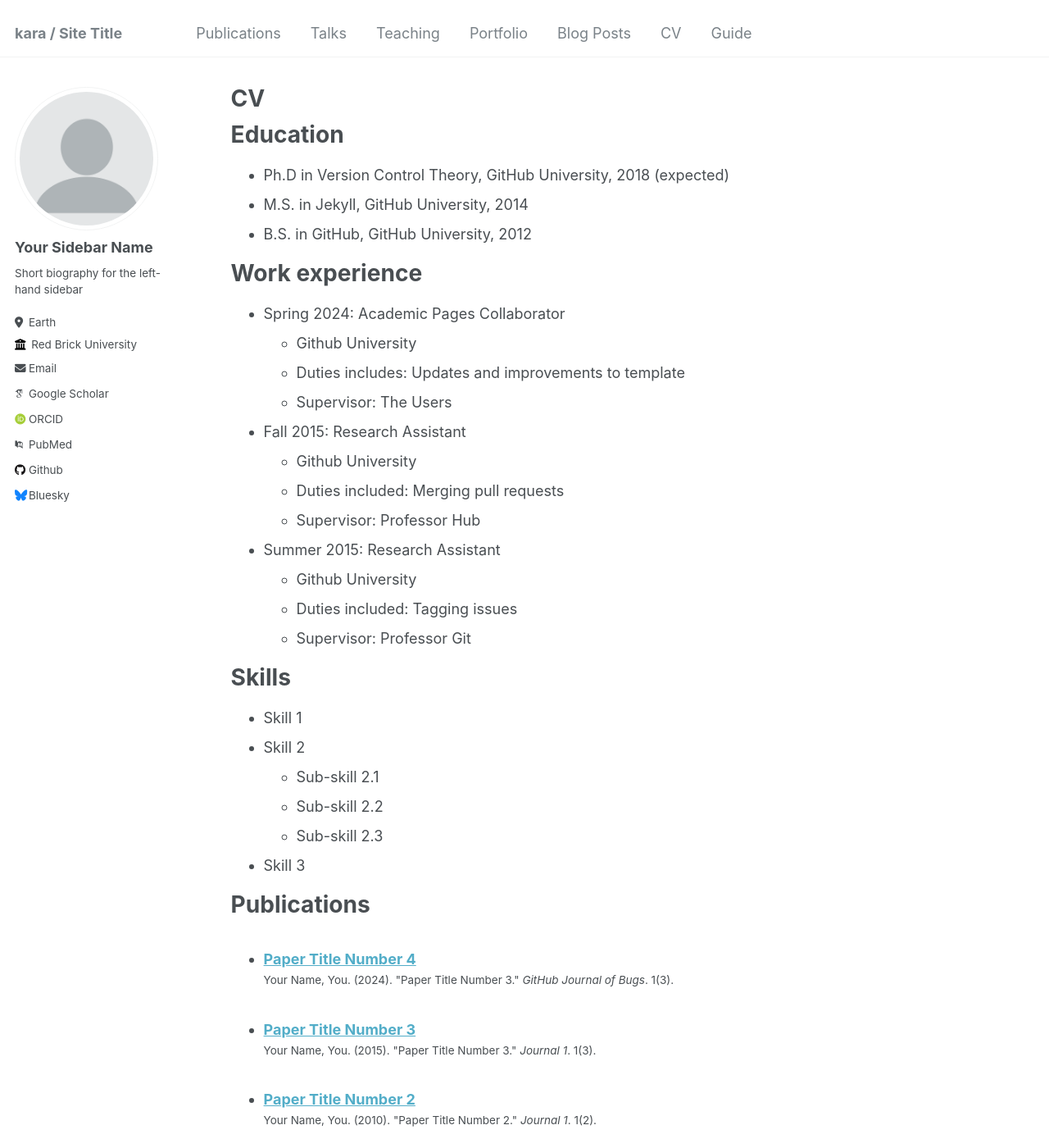
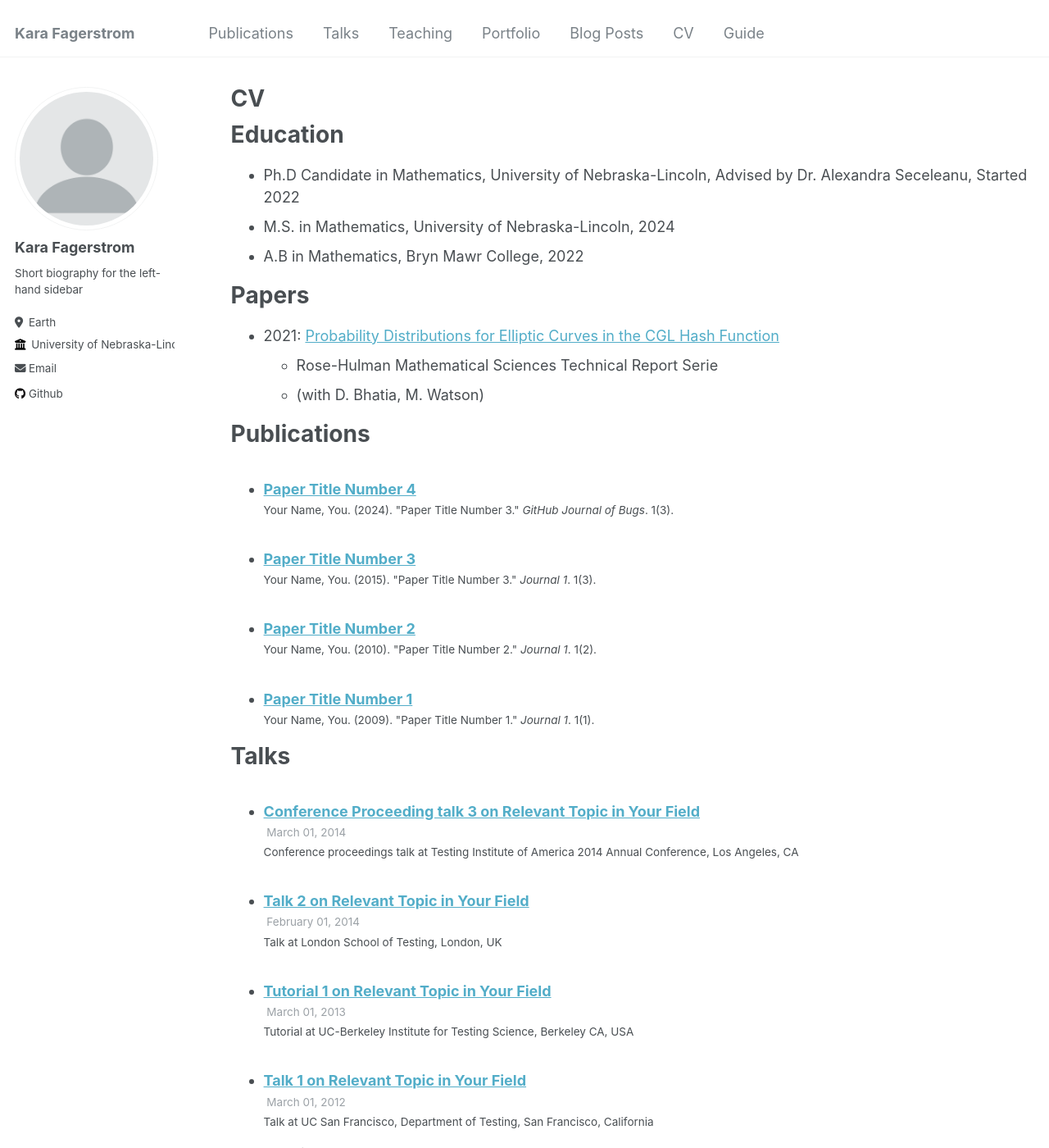
Before and after one commit to KaraFagerstrom/karafagerstrom, a Jekyll site: the page built from _pages/cv.md, in a window 1280 px wide and 1400 px high. Shown: the whole window at 82% size. Built offline with Jekyll 4.4.1, drawn with Linux system fonts in a browser that asks for light colours; some web fonts are replaced; some of the changed text lies outside the part shown.

Commit message:
July 25 updates

```diff
--- a/_config.yml
+++ b/_config.yml
@@ -8,13 +8,13 @@
 
 # Basic Site Settings
 locale                   : "en-US"
-title                    : "kara / Site Title"
+title                    : "Kara Fagerstrom"
 title_separator          : "-"
-name                     : &name "Your Name"
+name                     : &name "Kara Fagerstrom" #"Your Name"
 description              : &description "personal description"
-url                      : https://academicpages.github.io # the base hostname & protocol for your site e.g. "https://mmistakes.github.io"
+url                      : https://karafagerstrom.github.io #https://academicpages.github.io # the base hostname & protocol for your site e.g. "https://mmistakes.github.io"
 baseurl                  : "" # the subpath of your site, e.g. "/blog"
-repository               : "academicpages/academicpages.github.io"
+repository               : "karafagerstrom.github.io"
 
 # Site Author - The following control what appear as part of the author content on the side bar.
 #               If a field is blank the icon and link will not appear, otherwise it will be shown.
@@ -22,33 +22,33 @@ repository               : "academicpages/academicpages.github.io"
 author:
   # Biographic information
   avatar           : "profile.png"
-  name             : "Your Sidebar Name"
+  name             : "Kara Fagerstrom" #"Your Sidebar Name"
   pronouns         : # example: "she/her"
   bio              : "Short biography for the left-hand sidebar"
   location         : "Earth"
-  employer         : "Red Brick University"
+  employer         : "University of Nebraska-Lincoln" #"Red Brick University"
   uri              : # URL
-  email            : "none@example.org"
+  email            : "kfagerstrom2@huskers.unl.edu" #"none@example.org"
 
   # Academic websites
   arxiv            : # URL - Update with the correct link to your profile
-  googlescholar    : "https://scholar.google.com/citations?user=PS_CX0AAAAAJ"
+  googlescholar    : #"https://scholar.google.com/citations?user=PS_CX0AAAAAJ"
   impactstory      : # URL
-  orcid            : "http://orcid.org/yourorcidurl"
+  orcid            : #"http://orcid.org/yourorcidurl"
   semantic         : # URL
-  pubmed           : "https://www.ncbi.nlm.nih.gov/pubmed/?term=john+snow"
+  pubmed           : #"https://www.ncbi.nlm.nih.gov/pubmed/?term=john+snow"
   researchgate     : # URL
 
   # Repositories and software development
   bitbucket        : # Username - Update with your username on the site
   codepen          : # Username
   dribbble         : # Username
-  github           : "academicpages"
+  github           : "karafagerstrom" #"academicpages"
   kaggle           : # Username
   stackoverflow    : # User number or user number and name (i.e., use "1" or "1/jeff-atwood")
 
   # Social media
-  bluesky          : "bsky.app" # Replace this with you Bluesky username
+  bluesky          : #"bsky.app" # Replace this with you Bluesky username
   facebook         : # Username
   flickr           : # Username
   foursquare       : # Username
--- a/_pages/cv.md
+++ b/_pages/cv.md
@@ -11,35 +11,18 @@ redirect_from:
 
 Education
 ======
-* Ph.D in Version Control Theory, GitHub University, 2018 (expected)
-* M.S. in Jekyll, GitHub University, 2014
-* B.S. in GitHub, GitHub University, 2012
+* Ph.D Candidate in Mathematics, University of Nebraska-Lincoln, Advised by Dr. Alexandra Seceleanu, Started 2022
+* M.S. in Mathematics, University of Nebraska-Lincoln, 2024
+* A.B in Mathematics, Bryn Mawr College, 2022
 
-Work experience
+Papers
 ======
-* Spring 2024: Academic Pages Collaborator
-  * Github University
-  * Duties includes: Updates and improvements to template
-  * Supervisor: The Users
+* 2021:  [Probability Distributions for Elliptic Curves in the CGL Hash Function](https://scholar.rose-hulman.edu/cgi/viewcontent.cgi?article=1177&context=math_mstr)
+  * Rose-Hulman Mathematical Sciences Technical Report Serie
+  * (with D. Bhatia,
+M. Watson)
 
-* Fall 2015: Research Assistant
-  * Github University
-  * Duties included: Merging pull requests
-  * Supervisor: Professor Hub
 
-* Summer 2015: Research Assistant
-  * Github University
-  * Duties included: Tagging issues
-  * Supervisor: Professor Git
-
-Skills
-======
-* Skill 1
-* Skill 2
-  * Sub-skill 2.1
-  * Sub-skill 2.2
-  * Sub-skill 2.3
-* Skill 3
 
 Publications
 ======
```
Also changed, not shown: _pages/about.md (+1 -1 lines).
